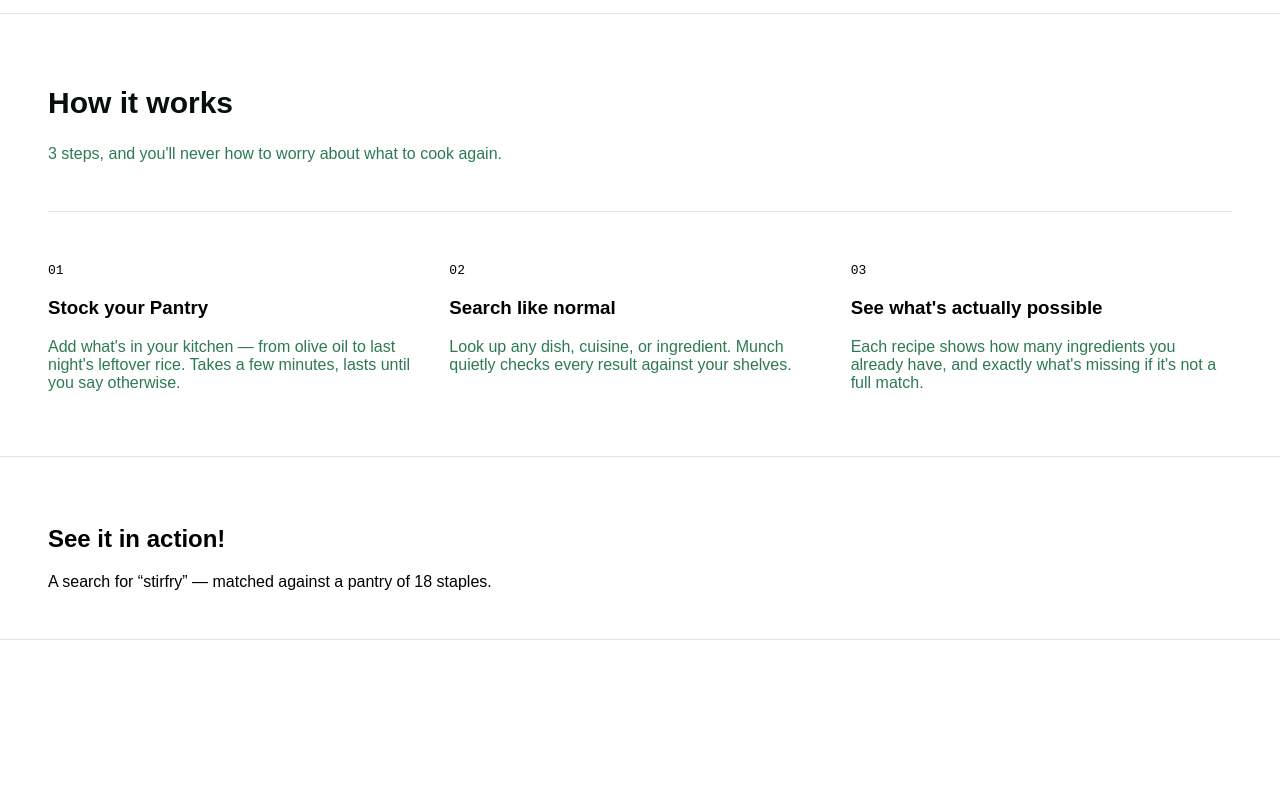
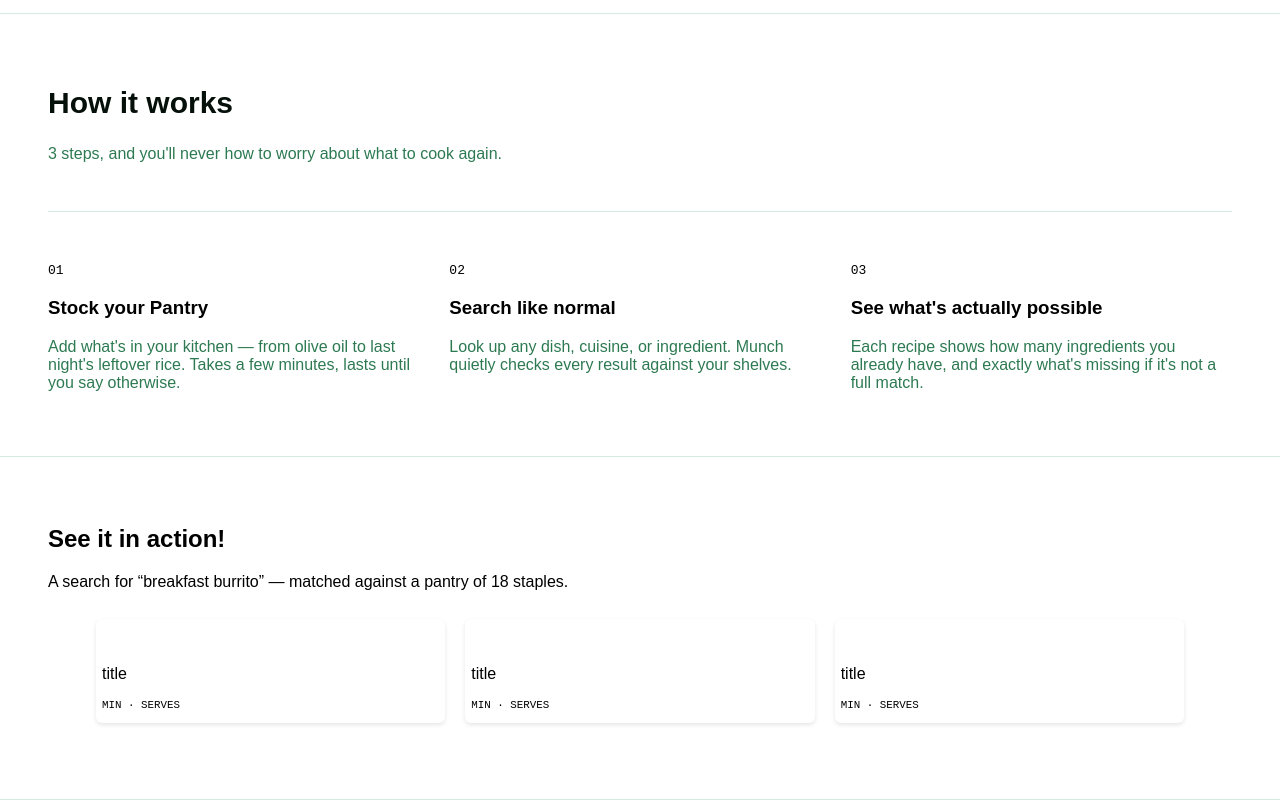
Before and after one commit to averybowers03/MunchApp, a React (Vite) app in the folder munch-frontend/: page /pages/AboutPage in a window 1280 px wide. Shown: the part 636-1436 px from the top of the page. Before the commit the page ends 1276 px from the top, so only its background shows below. Built offline with nearby package versions, Linux system fonts and the light colour scheme.

Commit message:
style: create the example recipe cards and style them accordingly

```diff
--- a/munch-frontend/src/pages/AboutPage.css
+++ b/munch-frontend/src/pages/AboutPage.css
@@ -51,7 +51,7 @@
 .signin-btn {
     text-decoration: none;
     color: var(--ink);
-    border-bottom: 2px solid var(--ink-faint);
+    border-bottom: 1px solid var(--ink-faint);
     padding-bottom: 4px;
 }
 
@@ -73,6 +73,8 @@
 .steps-header h2{
     color: var(--ink);
     font-size: 30px;
+    justify-content: baseline;
+    align-content: baseline;
 }
 
 .steps-header span{
@@ -107,9 +109,42 @@
 }
 
 .example-grid {
+          display:grid;
+          grid-template-columns: 1fr 1fr 1fr;
+          gap:20px;
+          padding: 28px 48px;
+        }
 
+.example-card {
+    background: var(--paper);
+    border-radius: var(--radius);
+    overflow: hidden;
+    box-shadow: 0 2px 4px rgba(0,0,0,0.1);
 }
 
-.example-card{
+.example-card img {
 
+    justify-content: center;
 }
+
+.example-card:hover {
+    cursor: pointer;
+    box-shadow: 0px 8px 16px 0px rgba(0,0,0,0.2);
+    transform: translateY(-4px);
+}
+
+.card-body {
+    padding: 12px 6px;
+    display: block;
+}
+
+.card-body h3 {
+    font-size: 1rem;
+    font-weight: normal;
+}
+
+.card-meta {
+
+    font-size: smaller;
+    font-family: monospace;
+}
--- a/munch-frontend/src/pages/AboutPage.tsx
+++ b/munch-frontend/src/pages/AboutPage.tsx
@@ -48,11 +48,29 @@ function AboutPage() {
         <div className="section">
             <div className="ex-header">
                 <h2>See it in action!</h2>
-                <span>A search for “stirfry” — matched against a pantry of 18 staples.</span>
+                <span>A search for “breakfast burrito” — matched against a pantry of 18 staples.</span>
             </div>
             <div className="example-grid">
                 <div className="example-card">
-
+                    <img src='' alt=""/>
+                    <div className="card-body">
+                        <h3>title</h3>
+                        <div className="card-meta"> MIN &middot; SERVES </div>
+                    </div>
+                </div>
+                <div className="example-card">
+                    <img src='' alt=""/>
+                    <div className="card-body">
+                        <h3>title</h3>
+                        <div className="card-meta"> MIN &middot; SERVES </div>
+                    </div>
+                </div>
+                <div className="example-card">
+                    <img src='' alt=""/>
+                    <div className="card-body">
+                        <h3>title</h3>
+                        <div className="card-meta"> MIN &middot; SERVES </div>
+                    </div>
                 </div>
             </div>
         </div>
```
